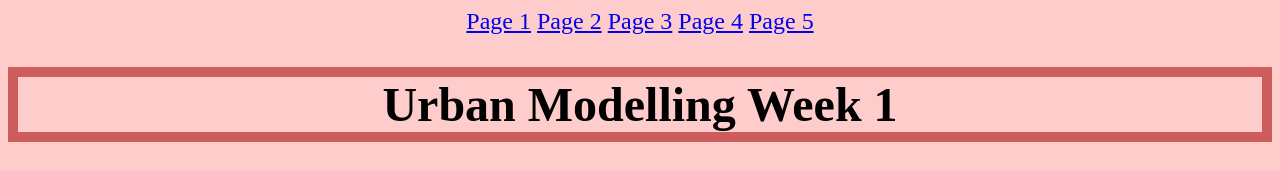
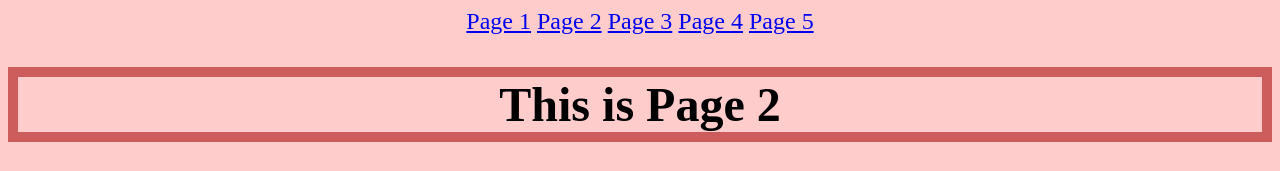
Before and after one commit to leowuyuqi/CODE1230-Urban-Modelling, a plain HTML site: page page2.html in a window 1280 px wide. Shown: the top 171 px of the page. Drawn offline with Linux system fonts and the light colour scheme.

Commit message:
Update page2.html

```diff
--- a/page2.html
+++ b/page2.html
@@ -15,7 +15,7 @@
      <a href="page5.html">Page 5</a>
     </div>
 
-    <h1>Urban Modelling Week 1</h1>
+    <h1>This is Page 2</h1>
     <p>image 1</p>
     <image src="old fashion.jpg" alt="image missing" />
     <p>image 2</p>
```
